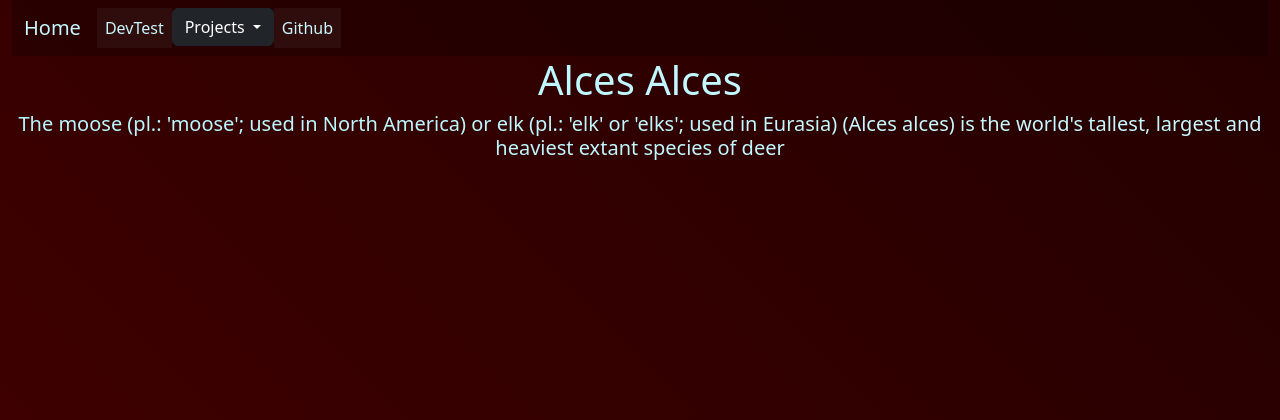
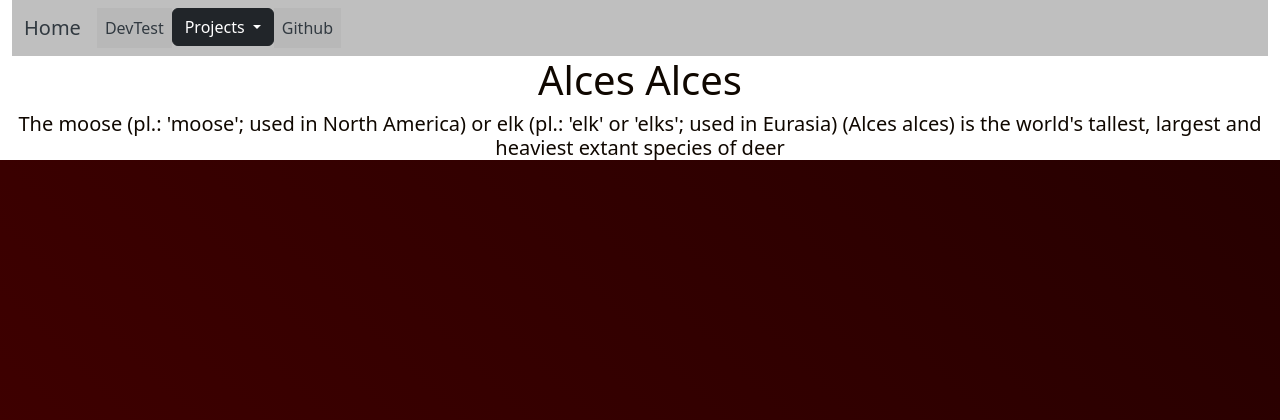
Before and after one commit to Minifauna/d71dp, a Flask app: page / in a window 1280 px wide. Shown: the top 420 px of the page. Run offline with Flask 3, Linux system fonts and the light colour scheme; some libraries are stand-ins or nearby versions.

Commit message:
Update testing.css
Update from body to html for background styling

```diff
--- a/static/css/testing.css
+++ b/static/css/testing.css
@@ -1,4 +1,4 @@
-body{
+html{
     background: linear-gradient(45deg, #580000 0%, #000000 100%);
     background-size: 400% 400%;
     animation: gradient 10s ease infinite;
```
